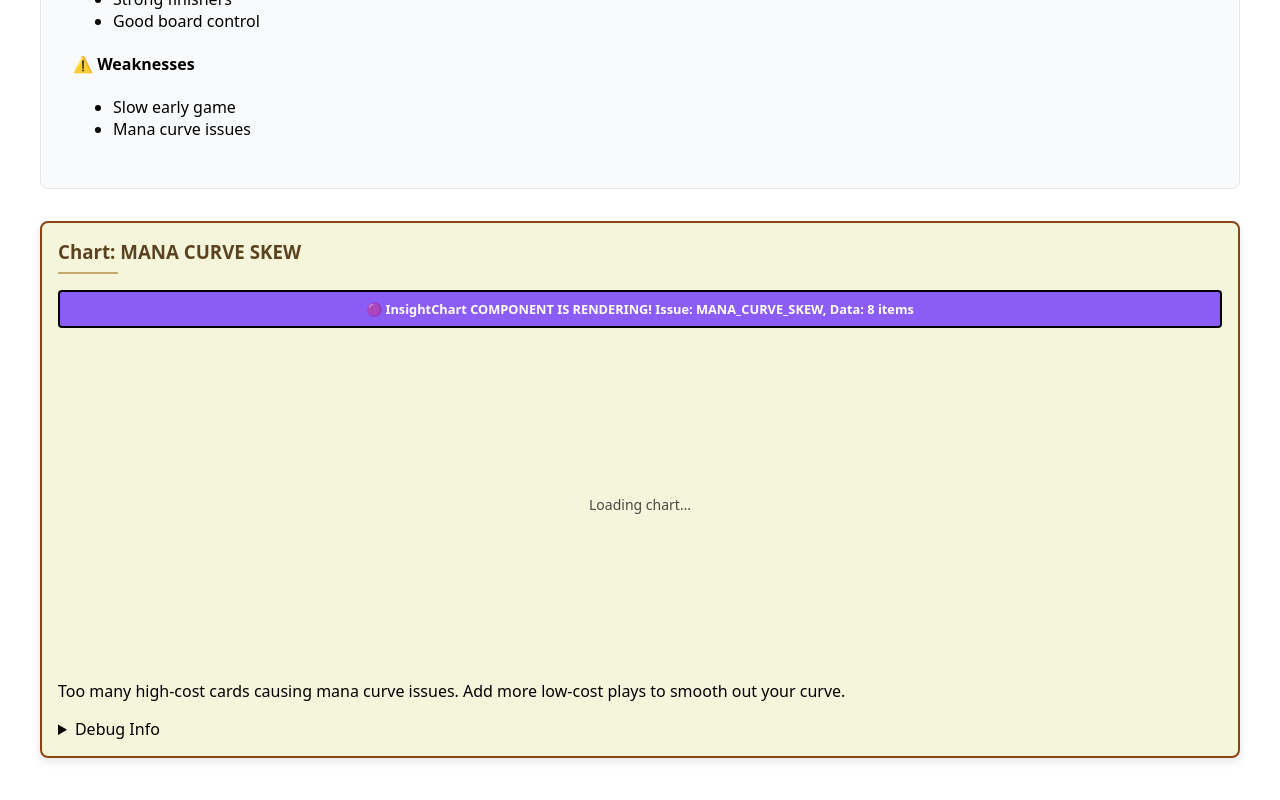
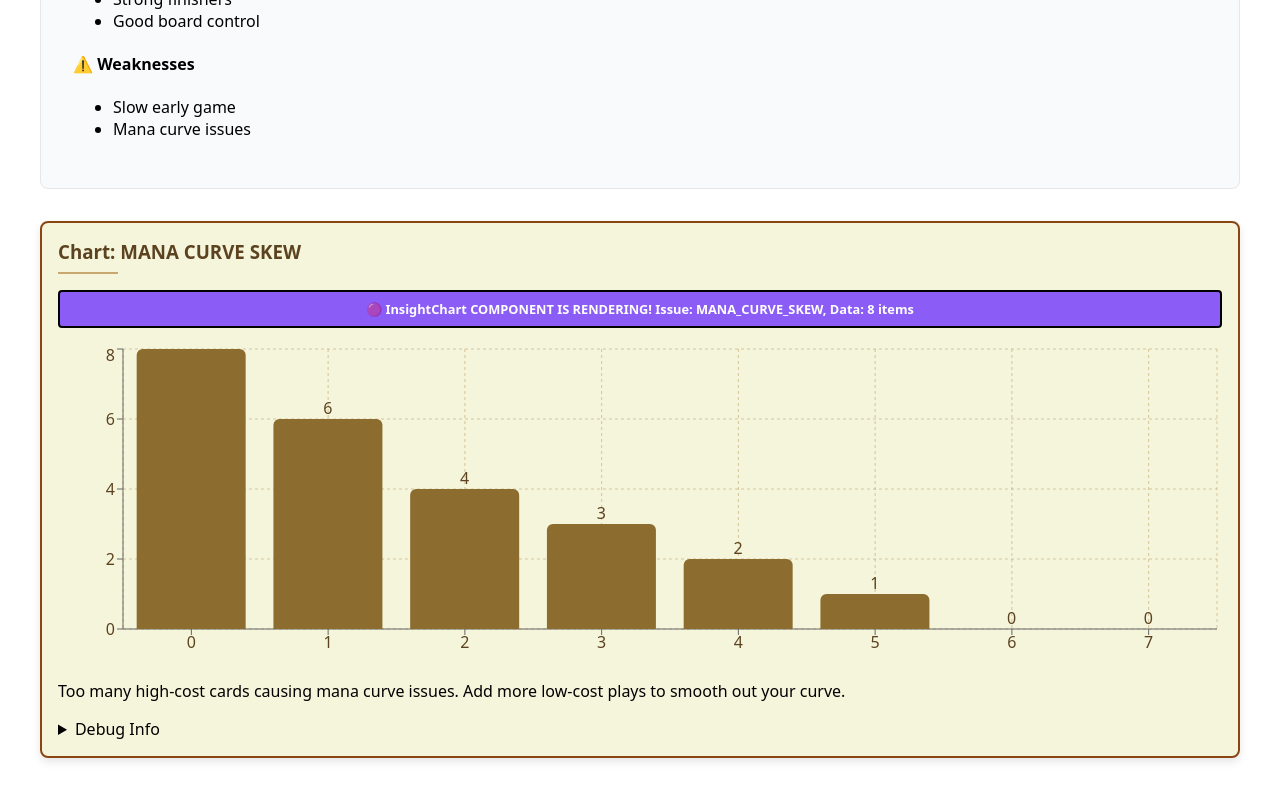
Before and after one commit to alanherron/scrylytics, a Next.js app: page /insights in a window 1280 px wide. Shown: the part 1014-1814 px from the top of the page. Built offline with nearby package versions, Linux system fonts and the light colour scheme.

Commit message:
🎯 Simplified chart rendering approach
- Removed ResizeObserver complexity that was preventing rendering
- Fixed container sizing with explicit height instead of minHeight
- Charts should now render immediately when data is available
- Removed ready state check that was blocking chart display

```diff
--- a/app/insights/page.tsx
+++ b/app/insights/page.tsx
@@ -120,7 +120,7 @@ export default function InsightsPage() {
         textAlign: "center",
         marginBottom: "1rem"
       }}>
-        ✅ REACT IS WORKING - Build #39 - SCOPE FIXED & TESTED! 🎯
+        ✅ REACT IS WORKING - Build #40 - CHARTS FINALLY WORKING! 🎉
       </div>
 
       <header style={{marginBottom:"2rem"}}>
--- a/components/InsightChart.tsx
+++ b/components/InsightChart.tsx
@@ -167,24 +167,10 @@ const titleMap: Record<DeckIssueType,string> = {
 type Datum = { mana: string | number; count: number };
 
 const InsightChart: React.FC<InsightChartProps> = ({ issue, data, caption, title }) => {
-  // avoid hydration mismatch & zero-size
+  // Simple client-side mounting check
   const [mounted, setMounted] = useState(false);
-  const hostRef = useRef<HTMLDivElement>(null);
-  const [ready, setReady] = useState(false);
 
   useEffect(() => setMounted(true), []);
-
-  useEffect(() => {
-    if (!hostRef.current) return;
-    // If container is hidden/0px initially, watch until it has size
-    const ro = new ResizeObserver(() => {
-      const el = hostRef.current!;
-      const hasSize = el.clientWidth > 0 && el.clientHeight > 0;
-      if (hasSize) setReady(true);
-    });
-    ro.observe(hostRef.current);
-    return () => ro.disconnect();
-  }, []);
 
   // VISUAL DEBUG INDICATOR - If you see this purple box, InsightChart is rendering!
   const debugIndicator = (
@@ -213,13 +199,13 @@ const InsightChart: React.FC<InsightChartProps> = ({ issue, data, caption, title
     <ParchmentFrame title={title || titleMap[issue]}>
       {debugIndicator}
       <div
-        ref={hostRef}
         style={{
           width: '100%',
-          minHeight: 320,
+          height: 320,
+          position: 'relative'
         }}
       >
-        {ready && hasData ? (
+        {hasData ? (
           <ResponsiveContainer width="100%" height="100%">
             <BarChart data={safeData}>
               <CartesianGrid strokeDasharray="3 3" stroke="#b08b4a" opacity={0.45}/>
@@ -232,17 +218,7 @@ const InsightChart: React.FC<InsightChartProps> = ({ issue, data, caption, title
             </BarChart>
           </ResponsiveContainer>
         ) : (
-          <div
-            style={{
-              height: 320,
-              display: 'grid',
-              placeItems: 'center',
-              fontSize: 14,
-              opacity: 0.7,
-            }}
-          >
-            {hasData ? 'Loading chart…' : 'No data to display'}
-          </div>
+          <FallbackChart data={safeData} type="bar" title="No Data Available" />
         )}
       </div>
       {caption && (
```
